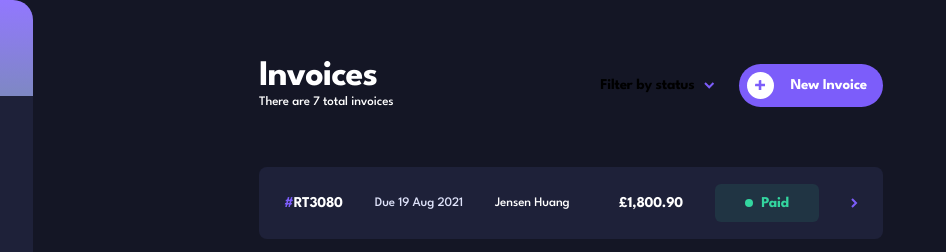
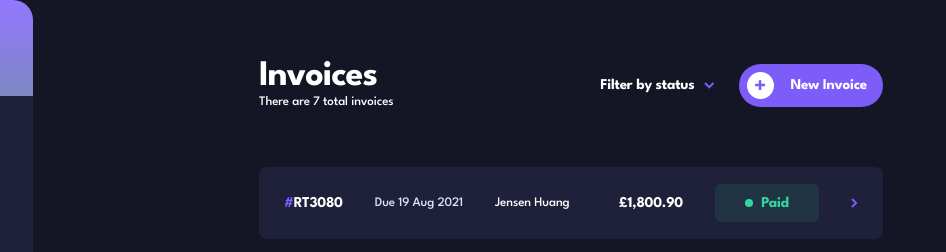
Before and after one commit to himym413/invoice-app, a website built with Parcel: page index.html in a window 1280 px wide. Both pictures are taken after a click on the button "Dark Mode Button". Shown: the top 252 px of the page, 69-1015 px from the left. Built offline with nearby package versions, Linux system fonts and the light colour scheme.

Commit message:
Fixed filter text for dark mode

```diff
--- a/src/sass/home/_darkMode.scss
+++ b/src/sass/home/_darkMode.scss
@@ -25,7 +25,7 @@
 
       &-right {
         &-filter-button {
-          p {
+          span {
             color: variables.$neutral-100 !important;
           }
         }
```
